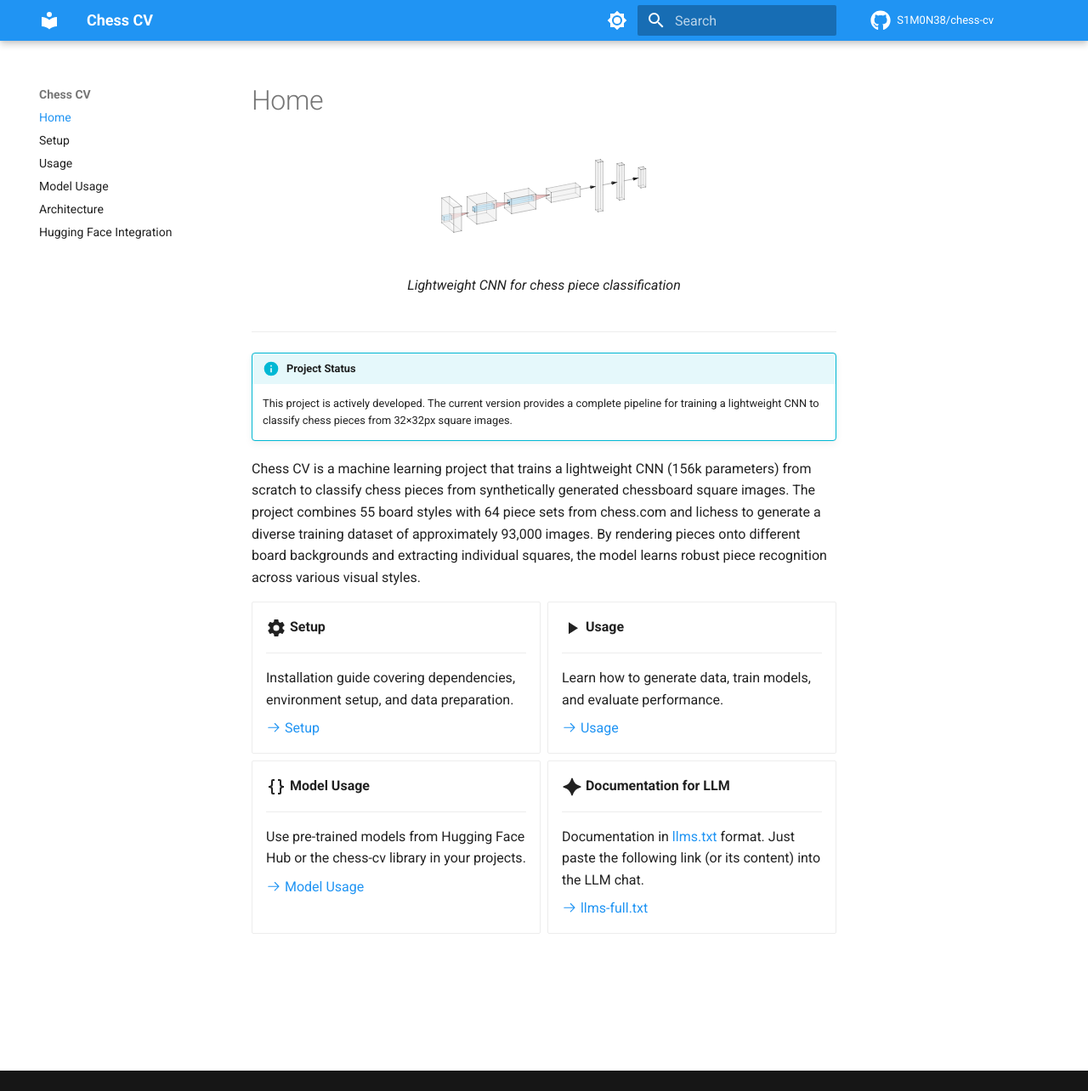
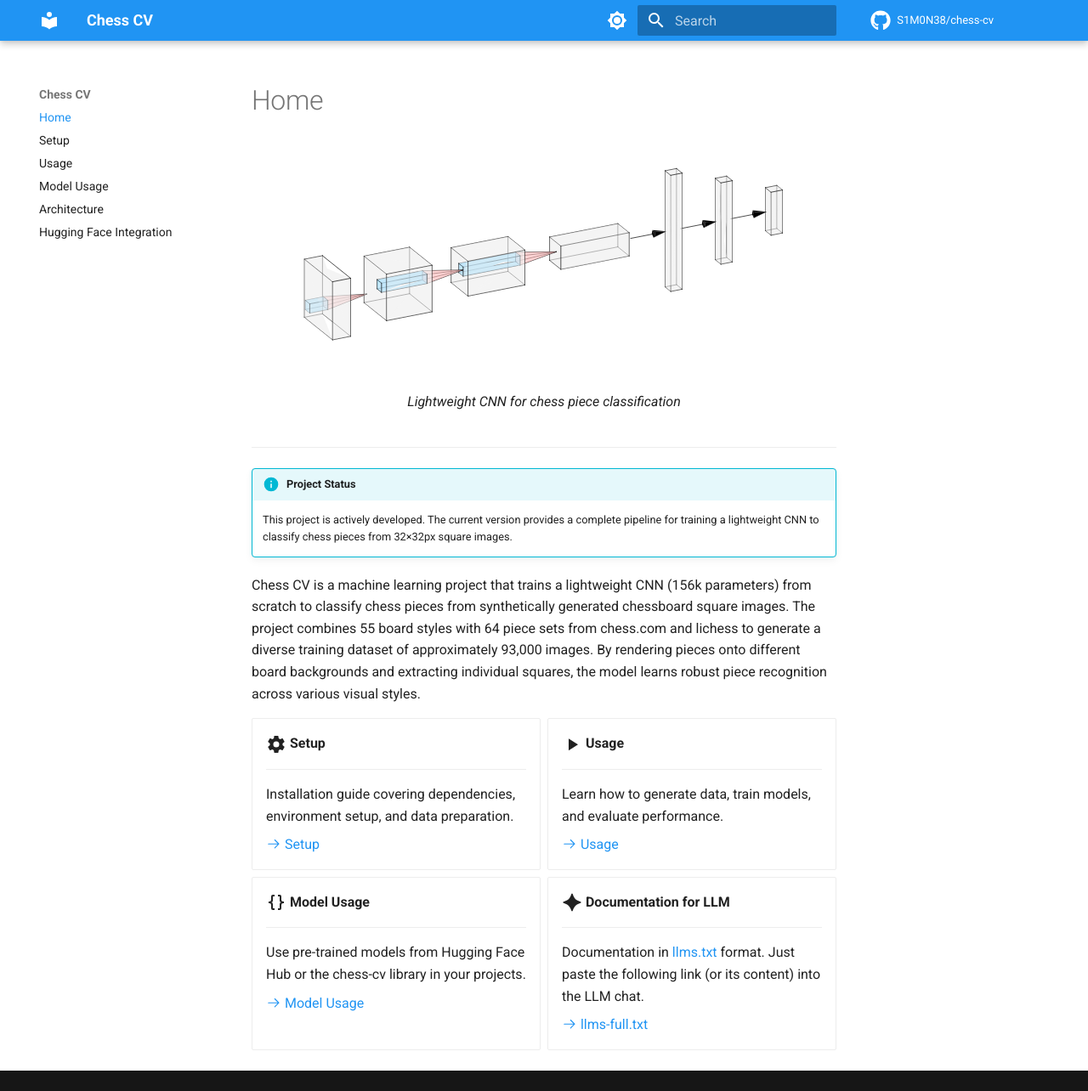
Before and after one commit to S1M0N38/chess-cv, an MkDocs documentation site: the page built from docs/index.md, in a window 1280 px wide and 1284 px high. Shown: the whole window at 85% size. Built offline with MkDocs 1.6.1 and Material for MkDocs 9.7.7, drawn with Linux system fonts in a browser that asks for light colours; comment, search, counter and statistics services are not loaded.

Commit message:
docs: make the image bigger in docs home

```diff
--- a/docs/index.md
+++ b/docs/index.md
@@ -1,5 +1,5 @@
 <figure markdown="span">
-  ![Chess CV](assets/model.svg){ width="256" }
+  ![Chess CV](assets/model.svg){ width="600" }
   <figcaption>Lightweight CNN for chess piece classification</figcaption>
 </figure>
 
```
